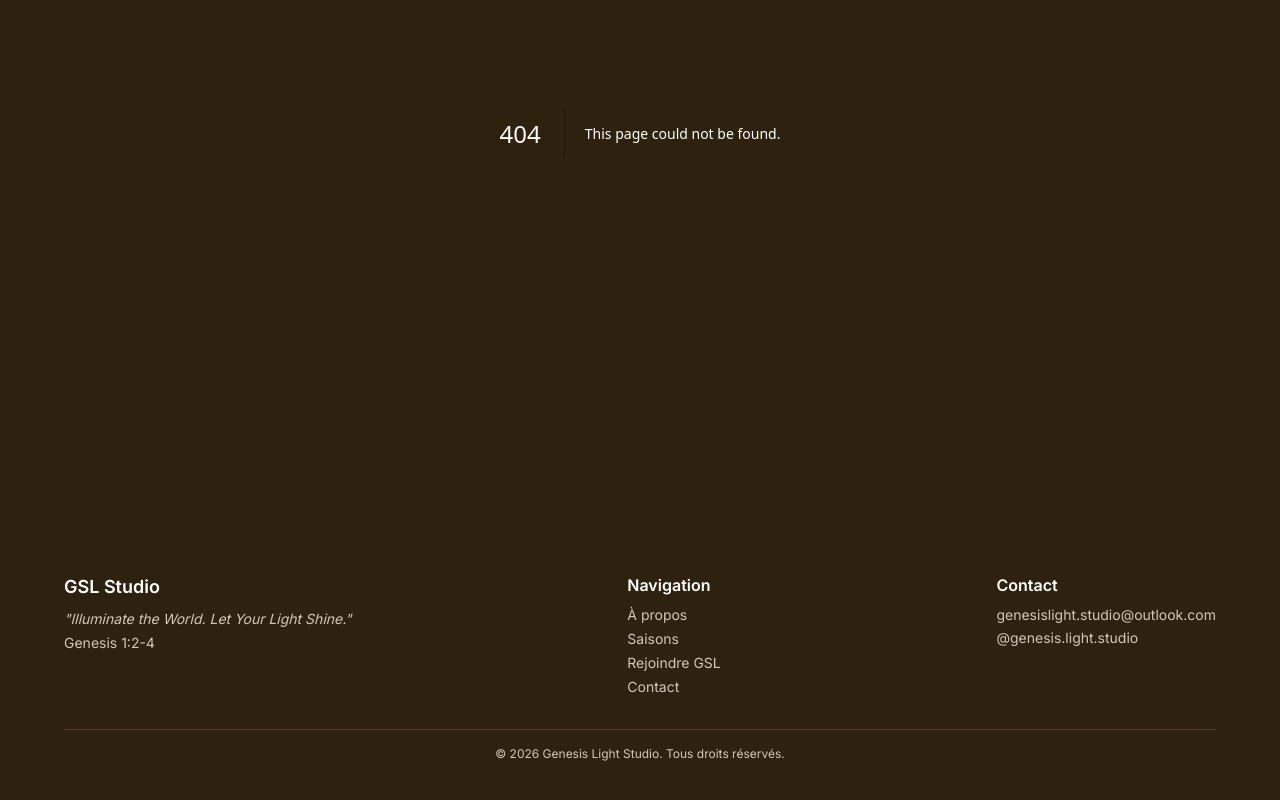
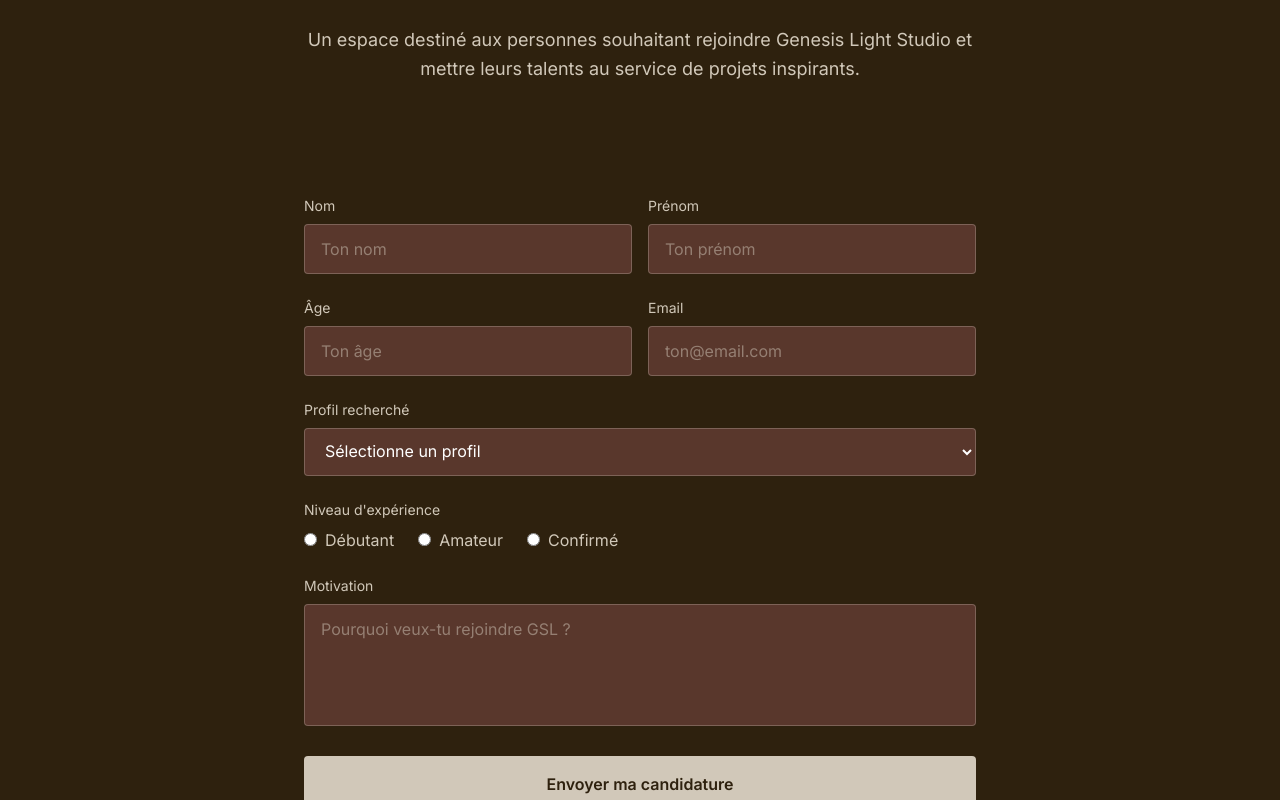
Before and after one commit to mana-rj11/gsl-studio, a Next.js app: page /join in a window 1280 px wide. Before the commit this address had no page. Shown: the part 400-1200 px from the top of the page. Built offline with nearby package versions, Linux system fonts and the light colour scheme.

Commit message:
ajout formulaire

```diff
--- /dev/null
+++ b/src/app/join/page.tsx
@@ -0,0 +1,213 @@
+"use client";
+
+import { useState } from "react";
+
+export default function Join() {
+  // useState = une variable qui, quand elle change, re-affiche le composant
+  // Ici on stocke les données du formulaire dans un objet
+  const [formData, setFormData] = useState({
+    nom: "",
+    prenom: "",
+    age: "",
+    email: "",
+    role: "",
+    experience: "",
+    message: "",
+  });
+
+  // État pour savoir si le formulaire a été envoyé
+  const [submitted, setSubmitted] = useState(false);
+
+  // Cette fonction se déclenche quand un champ change
+  // e = l'événement (quel champ a changé, quelle valeur)
+  // e.target.name = le nom du champ (ex: "nom", "email")
+  // e.target.value = ce que l'utilisateur a tapé
+  const handleChange = (
+    e: React.ChangeEvent<HTMLInputElement | HTMLSelectElement | HTMLTextAreaElement>
+  ) => {
+    setFormData({ ...formData, [e.target.name]: e.target.value });
+    // ...formData = copie tout ce qui existe déjà
+    // [e.target.name]: e.target.value = remplace juste le champ modifié
+  };
+
+  // Quand l'utilisateur clique "Envoyer"
+  const handleSubmit = (e: React.FormEvent) => {
+    e.preventDefault(); // Empêche la page de se recharger
+    console.log("Candidature envoyée :", formData); // Pour tester dans la console
+    setSubmitted(true); // Affiche le message de confirmation
+  };
+
+  // Si déjà envoyé, on affiche un message de confirmation
+  if (submitted) {
+    return (
+      <div className="min-h-screen flex items-center justify-center bg-gsl-dark px-6">
+        <div className="text-center">
+          <h1 className="text-4xl font-bold mb-4">Merci !</h1>
+          <p className="text-gsl-beige text-lg">
+            Ta candidature a bien été envoyée. On te recontacte très vite !
+          </p>
+        </div>
+      </div>
+    );
+  }
+
+  // Le formulaire principal
+  return (
+    <div>
+      {/* Header */}
+      <section className="py-20 px-6 bg-gsl-brown text-center">
+        <h1 className="text-4xl font-bold mb-4">Rejoindre GSL</h1>
+        <p className="text-gsl-beige text-lg">Let Your Light Shine</p>
+      </section>
+
+      {/* Intro */}
+      <section className="py-12 px-6 bg-gsl-dark">
+        <div className="max-w-2xl mx-auto text-center">
+          <p className="text-gsl-beige text-lg leading-relaxed">
+            Un espace destiné aux personnes souhaitant rejoindre Genesis Light Studio
+            et mettre leurs talents au service de projets inspirants.
+          </p>
+        </div>
+      </section>
+
+      {/* Formulaire */}
+      <section className="py-16 px-6 bg-gsl-dark">
+        <div className="max-w-2xl mx-auto">
+          {/*
+            <form> regroupe tous les champs
+            onSubmit = quand on clique le bouton Envoyer
+          */}
+          <form onSubmit={handleSubmit} className="space-y-6">
+
+            {/* Ligne nom + prénom côte à côte sur desktop */}
+            <div className="grid grid-cols-1 md:grid-cols-2 gap-4">
+              <div>
+                <label className="block text-gsl-beige text-sm mb-2">Nom</label>
+                <input
+                  type="text"
+                  name="nom"
+                  value={formData.nom}
+                  onChange={handleChange}
+                  required
+                  className="w-full bg-gsl-brown border border-gsl-beige/30 rounded px-4 py-3 text-white placeholder-gsl-beige/50 focus:outline-none focus:border-gsl-beige"
+                  placeholder="Ton nom"
+                />
+              </div>
+              <div>
+                <label className="block text-gsl-beige text-sm mb-2">Prénom</label>
+                <input
+                  type="text"
+                  name="prenom"
+                  value={formData.prenom}
+                  onChange={handleChange}
+                  required
+                  className="w-full bg-gsl-brown border border-gsl-beige/30 rounded px-4 py-3 text-white placeholder-gsl-beige/50 focus:outline-none focus:border-gsl-beige"
+                  placeholder="Ton prénom"
+                />
+              </div>
+            </div>
+
+            {/* Ligne âge + email */}
+            <div className="grid grid-cols-1 md:grid-cols-2 gap-4">
+              <div>
+                <label className="block text-gsl-beige text-sm mb-2">Âge</label>
+                <input
+                  type="number"
+                  name="age"
+                  value={formData.age}
+                  onChange={handleChange}
+                  required
+                  className="w-full bg-gsl-brown border border-gsl-beige/30 rounded px-4 py-3 text-white placeholder-gsl-beige/50 focus:outline-none focus:border-gsl-beige"
+                  placeholder="Ton âge"
+                />
+              </div>
+              <div>
+                <label className="block text-gsl-beige text-sm mb-2">Email</label>
+                <input
+                  type="email"
+                  name="email"
+                  value={formData.email}
+                  onChange={handleChange}
+                  required
+                  className="w-full bg-gsl-brown border border-gsl-beige/30 rounded px-4 py-3 text-white placeholder-gsl-beige/50 focus:outline-none focus:border-gsl-beige"
+                  placeholder="ton@email.com"
+                />
+              </div>
+            </div>
+
+            {/*
+              <select> = menu déroulant
+              Chaque <option> = un choix possible
+            */}
+            <div>
+              <label className="block text-gsl-beige text-sm mb-2">Profil recherché</label>
+              <select
+                name="role"
+                value={formData.role}
+                onChange={handleChange}
+                required
+                className="w-full bg-gsl-brown border border-gsl-beige/30 rounded px-4 py-3 text-white focus:outline-none focus:border-gsl-beige"
+              >
+                <option value="">Sélectionne un profil</option>
+                <option value="acteur">Acteur / Actrice</option>
+                <option value="figurant">Figurant(e)</option>
+                <option value="realisateur">Réalisateur / Réalisatrice</option>
+                <option value="scenariste">Scénariste</option>
+                <option value="cadreur">Cadreur</option>
+                <option value="monteur">Monteur / Monteuse</option>
+                <option value="photographe">Photographe</option>
+                <option value="compositeur">Compositeur / Compositrice</option>
+                <option value="designer">Designer</option>
+                <option value="autre">Autre</option>
+              </select>
+            </div>
+
+            {/* Radio buttons = un seul choix possible parmi plusieurs */}
+            <div>
+              <label className="block text-gsl-beige text-sm mb-2">Niveau d&apos;expérience</label>
+              <div className="flex gap-6">
+                {["Débutant", "Amateur", "Confirmé"].map((niveau) => (
+                  <label key={niveau} className="flex items-center gap-2 text-gsl-beige cursor-pointer">
+                    <input
+                      type="radio"
+                      name="experience"
+                      value={niveau.toLowerCase()}
+                      onChange={handleChange}
+                      required
+                      className="accent-gsl-beige"
+                    />
+                    {niveau}
+                  </label>
+                ))}
+              </div>
+            </div>
+
+            {/*
+              <textarea> = champ de texte multi-lignes
+              rows={4} = hauteur de 4 lignes
+            */}
+            <div>
+              <label className="block text-gsl-beige text-sm mb-2">Motivation</label>
+              <textarea
+                name="message"
+                value={formData.message}
+                onChange={handleChange}
+                rows={4}
+                className="w-full bg-gsl-brown border border-gsl-beige/30 rounded px-4 py-3 text-white placeholder-gsl-beige/50 focus:outline-none focus:border-gsl-beige resize-none"
+                placeholder="Pourquoi veux-tu rejoindre GSL ?"
+              />
+            </div>
+
+            {/* Bouton d'envoi */}
+            <button
+              type="submit"
+              className="w-full bg-gsl-beige text-gsl-dark font-semibold py-4 rounded hover:bg-white transition"
+            >
+              Envoyer ma candidature
+            </button>
+          </form>
+        </div>
+      </section>
+    </div>
+  );
+}
```
